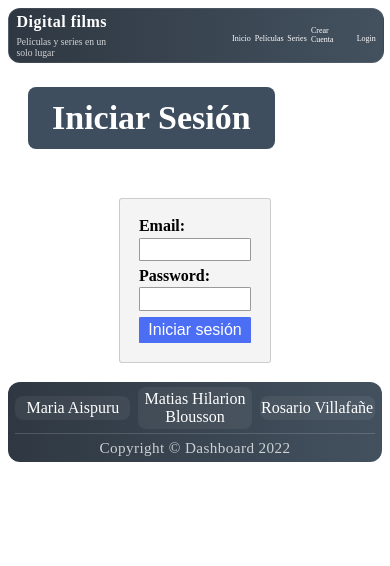
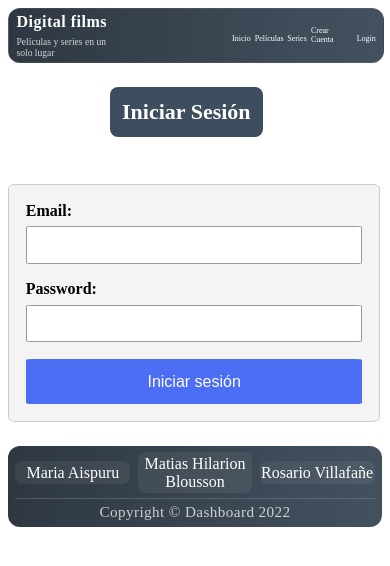
Before and after one commit to maispuru/prog03-PI-AISPURU-VILLAFA-E, a React (Create React App) app in the folder pi/: page /login in a window 390 px wide. Shown: the top 566 px of the page. Built offline with nearby package versions, Linux system fonts and the light colour scheme.

Commit message:
agregue responsive ne login y crear cuenta

```diff
--- a/pi/src/Screens/CrearCuenta/CrearCuenta.css
+++ b/pi/src/Screens/CrearCuenta/CrearCuenta.css
@@ -43,3 +43,32 @@ form button {
     border-radius: 8px;
     margin: 20px 0 30px 20px;
 }
+
+section {
+    display: flex;
+    flex-direction: column;
+    align-items: center;
+}
+
+
+@media (max-width: 420px) {
+    section {
+        width: 90%;
+    }
+
+    form {
+        width: 100%;
+    }
+
+    .titulo-error {
+        width: 100%;
+        font-size: 14px;
+        padding: 10px 12px;
+        margin: 10px 0;
+    }
+
+    .TituloCrear {
+        font-size: 22px;
+        padding: 12px;
+    }
+}
--- a/pi/src/Screens/Login/Login.css
+++ b/pi/src/Screens/Login/Login.css
@@ -53,3 +53,33 @@ form button {
     border-radius: 8px;
     margin: 20px 0 30px 20px;
 }
+
+
+section {
+    display: flex;
+    flex-direction: column;
+    align-items: center;
+}
+
+
+@media (max-width: 420px) {
+    section {
+        width: 90%;
+    }
+
+    form {
+        width: 100%;
+    }
+
+    .titulo-error {
+        width: 100%;
+        font-size: 14px;
+        padding: 10px 12px;
+        margin: 10px 0;
+    }
+
+    .TituloCrear {
+        font-size: 22px;
+        padding: 12px;
+    }
+}
--- a/pi/src/Screens/SearchResultsMovies/SearchResultsMovies.css
+++ b/pi/src/Screens/SearchResultsMovies/SearchResultsMovies.css
@@ -33,3 +33,30 @@
     border-radius: 8px;
     margin: 20px 0 30px 20px;
 }
+
+
+@media (max-width: 420px) {
+    .all-movies .single-card-movie {
+        width: 45%;
+        margin: 5px;
+    }
+
+    .titulo-resultados {
+        display: block;
+        width: 90%;
+        font-size: 20px;
+        padding: 10px 16px;
+        margin: 10px auto 20px auto;
+        text-align: center;
+    }
+
+    .filter-form {
+        width: 90%;
+        margin: 0 auto;
+        padding: 8px;
+    }
+
+    .filter-form input {
+        font-size: 14px;
+    }
+}
--- a/pi/src/Screens/SearchResultsSerie/SearchResultsSerie.css
+++ b/pi/src/Screens/SearchResultsSerie/SearchResultsSerie.css
@@ -33,3 +33,30 @@
     border-radius: 8px;
     margin: 20px 0 30px 20px;
 }
+
+
+@media (max-width: 420px) {
+    .all-movies .single-card-movie {
+        width: 45%;
+        margin: 5px;
+    }
+
+    .titulo-resultados {
+        display: block;
+        width: 90%;
+        font-size: 20px;
+        padding: 10px 16px;
+        margin: 10px auto 20px auto;
+        text-align: center;
+    }
+
+    .filter-form {
+        width: 90%;
+        margin: 0 auto;
+        padding: 8px;
+    }
+
+    .filter-form input {
+        font-size: 14px;
+    }
+}
```
